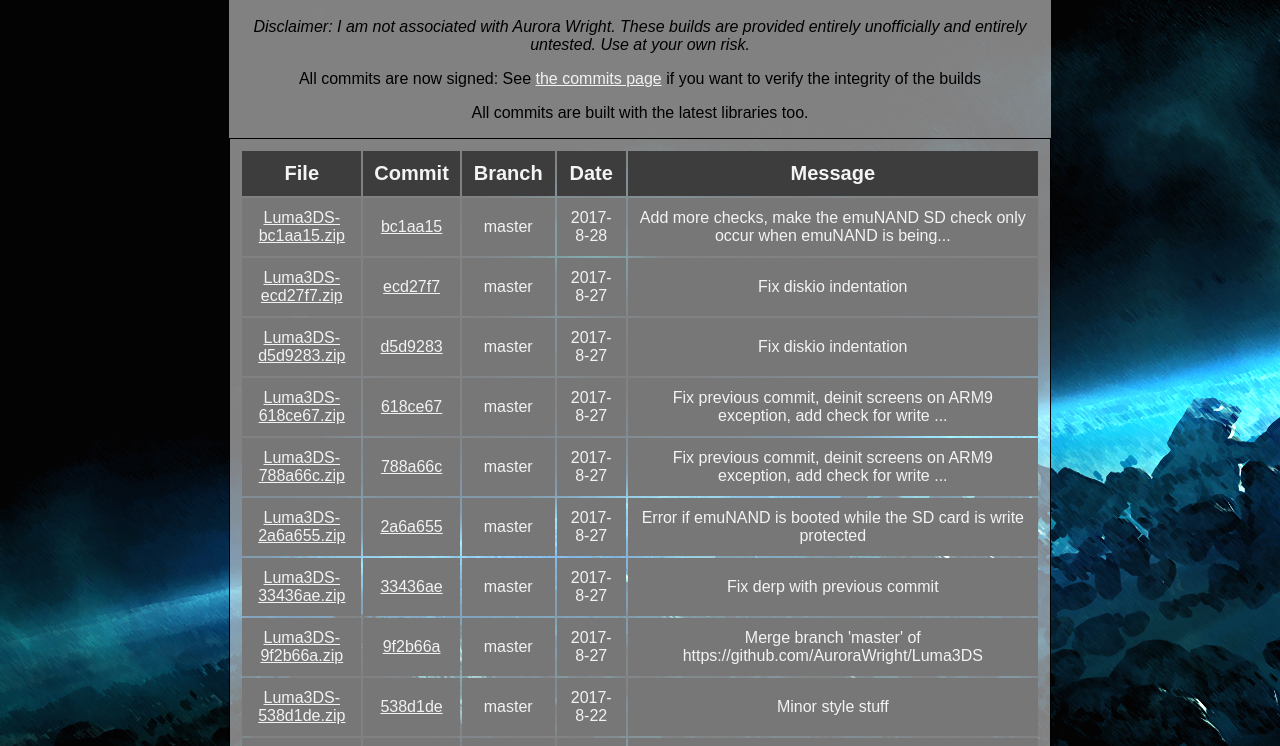
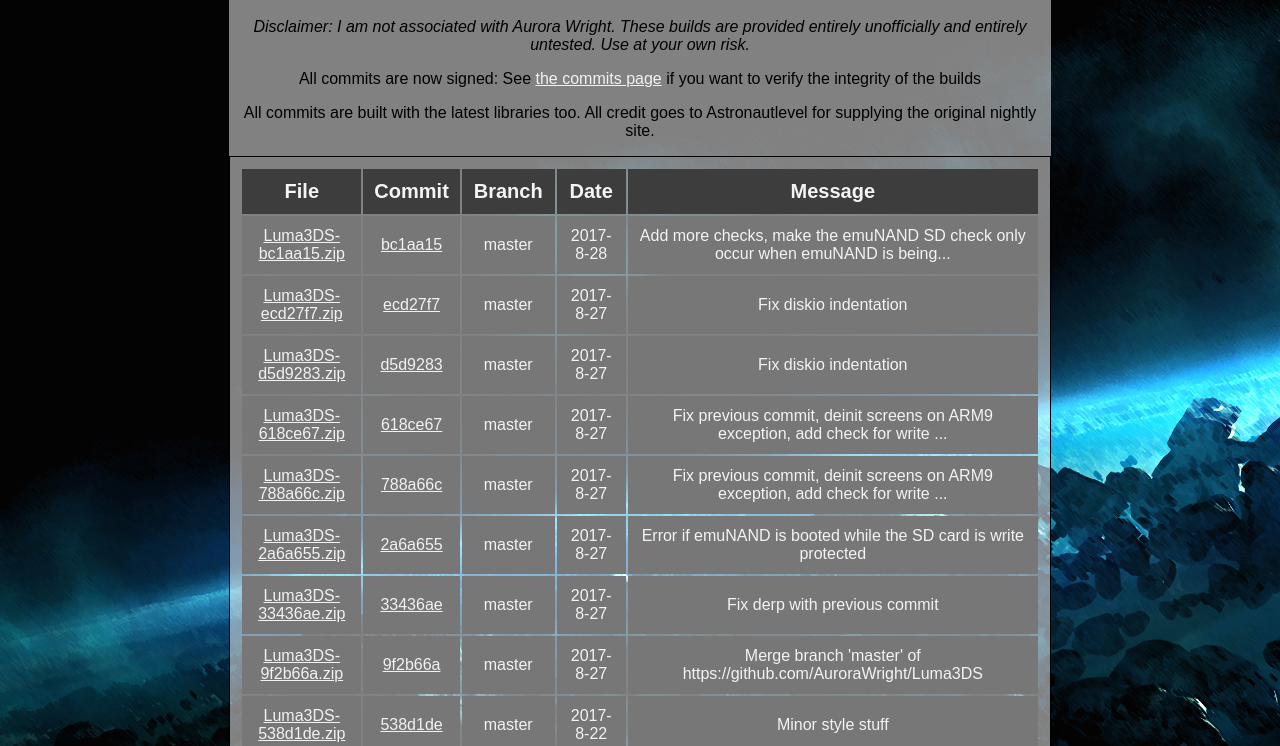
Before and after one commit to Derek1199/Nightlies, a plain HTML site: page index.html in a window 1280 px wide. Shown: the part 48-794 px from the top of the page. Drawn offline with Linux system fonts and the light colour scheme.

Commit message:
Credit astro.

```diff
--- a/index.html
+++ b/index.html
@@ -26,7 +26,7 @@
 <h1>Luma3DS Builds!</h1>
 <p><i>Disclaimer: I am not associated with Aurora Wright. These builds are provided entirely unofficially and entirely untested. Use at your own risk.</i></p>
 <p>All commits are now signed: See <a href="https://github.com/Derek1199/Luma3DS/commits/gh-pages">the commits page</a> if you want to verify the integrity of the builds</i></p>
-<p>All commits are built with the latest libraries too.</p>
+<p>All commits are built with the latest libraries too. All credit goes to Astronautlevel for supplying the original nightly site.</p>
 <table class="table2" data-sortlist="[[0,0],[2,0]]">
 	<thead>
 		<tr>
```
